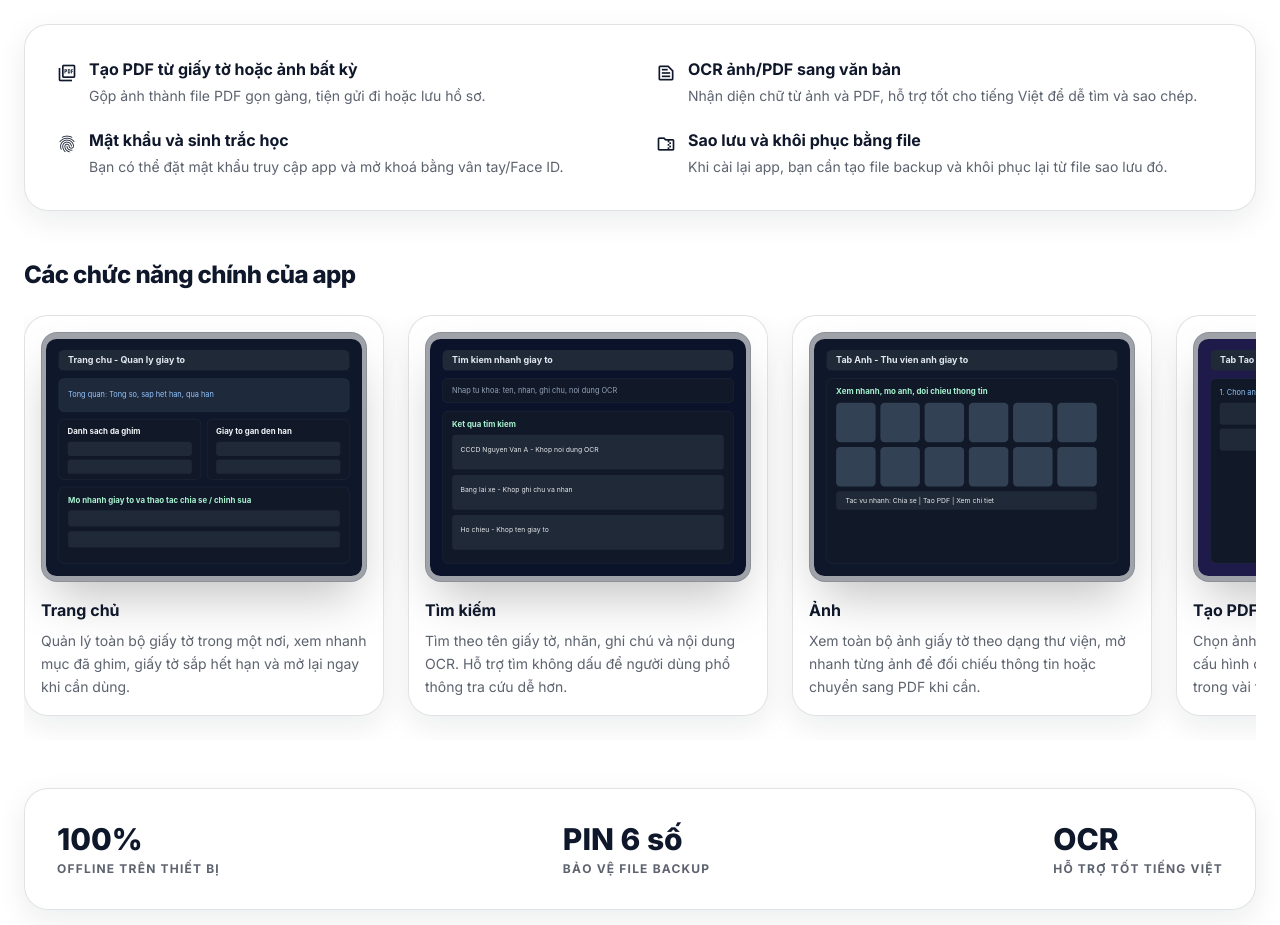
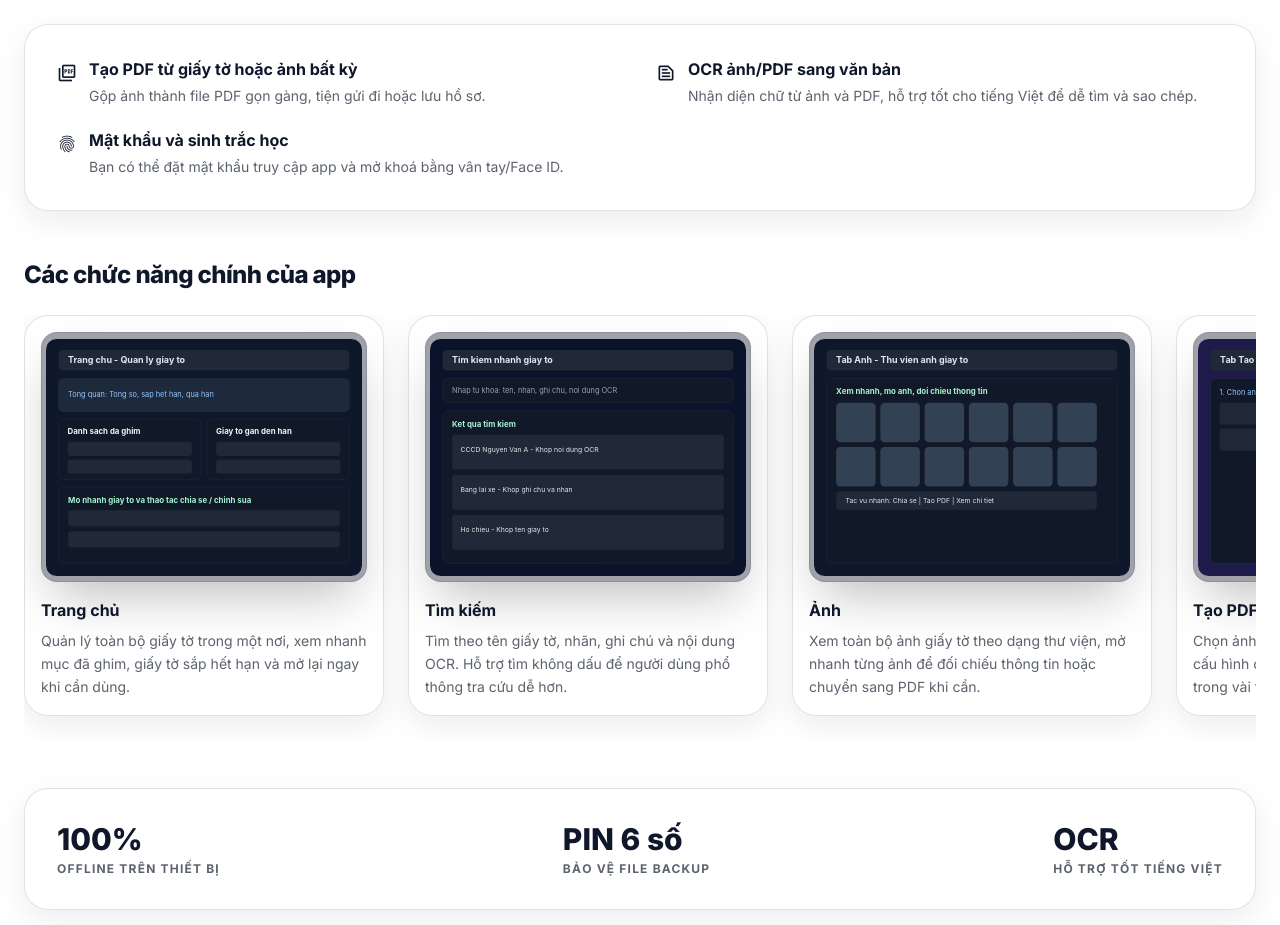
Before and after one commit to ocampoje17/vigiayto-landing-page, a React (Vite) app: page / in a window 1280 px wide. Shown: the part 1930-2855 px from the top of the page. Built offline with nearby package versions, Linux system fonts and the light colour scheme.

Commit message:
Remove backup/restore item from secondary features

```diff
--- a/src/App.tsx
+++ b/src/App.tsx
@@ -65,11 +65,6 @@ const supportFeatureCards = [
     icon: 'fingerprint',
     title: 'Mật khẩu và sinh trắc học',
     desc: 'Bạn có thể đặt mật khẩu truy cập app và mở khoá bằng vân tay/Face ID.',
-  },
-  {
-    icon: 'folder_zip',
-    title: 'Sao lưu và khôi phục bằng file',
-    desc: 'Khi cài lại app, bạn cần tạo file backup và khôi phục lại từ file sao lưu đó.',
   },
 ]
 
```
